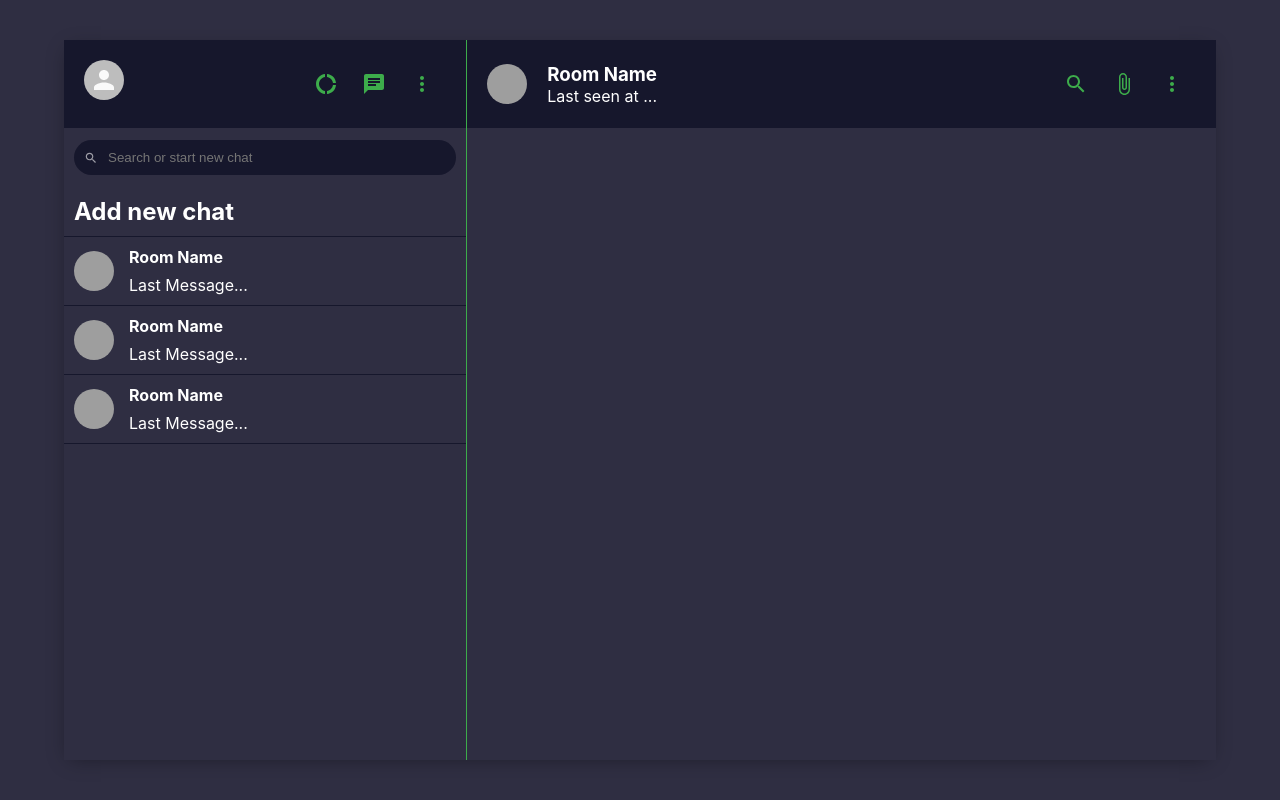
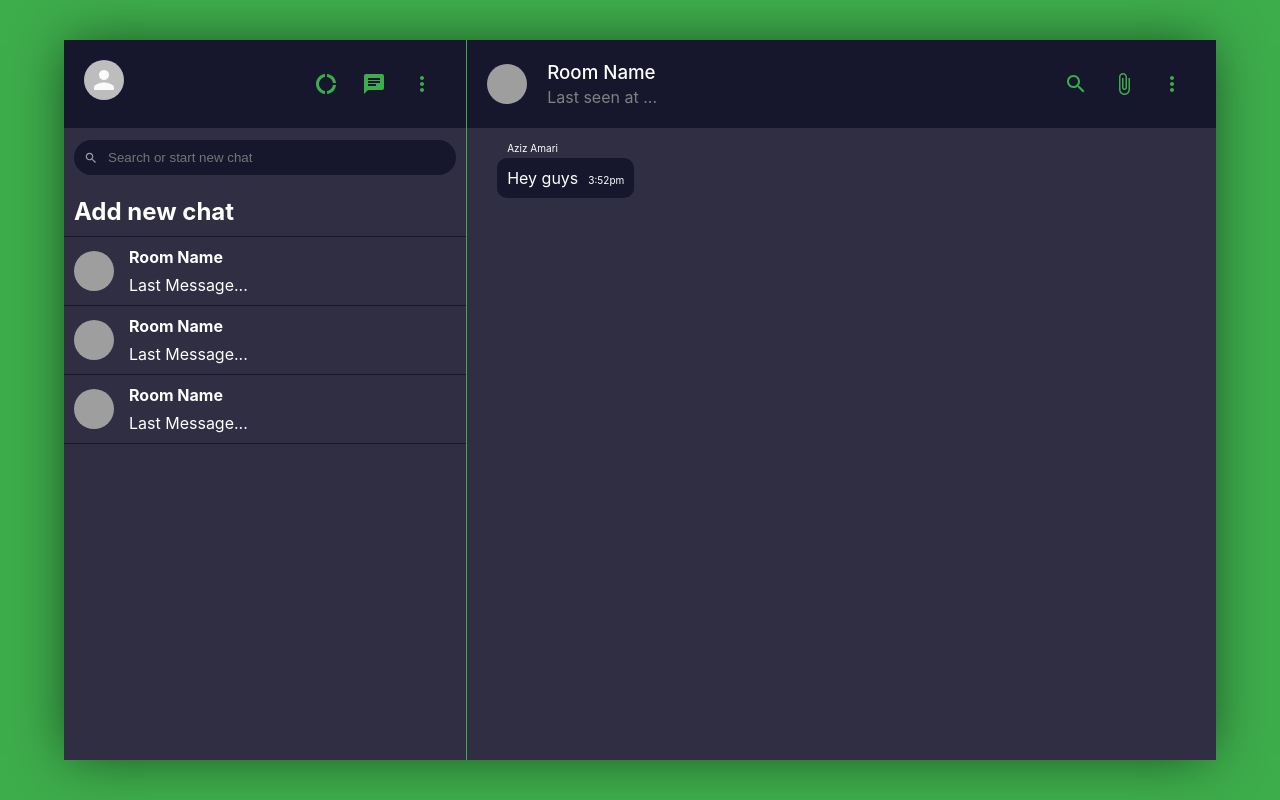
Before and after one commit to azizamari/talk2talk, a React (Create React App) app in the folder client/: page / in a window 1280 px wide. Built offline with nearby package versions, Linux system fonts and the light colour scheme; grey boxes are pictures that could not be loaded.

Commit message:
Create chat bubbles

```diff
--- a/client/src/App.css
+++ b/client/src/App.css
@@ -1,7 +1,7 @@
 .app{
     display:grid;
     place-items: center;
-    background:#2F2E42;
+    background:#3DAC4B;
     height:100vh;
     color:white;
 }
@@ -11,7 +11,7 @@
     background-color:#16172C;
     height: 90vh;
     width:90vw;
-    box-shadow: -1px 4px 20px -6px rgba(0, 0, 0, 0.4);
+    box-shadow: -1px 0px 50px -6px rgba(0, 0, 0, 0.6);
 }
 .icon__white{
     color:#9E9EA7;
--- a/client/src/Chat.css
+++ b/client/src/Chat.css
@@ -1,5 +1,7 @@
 .chat{
     flex:0.65;
+    display:flex;
+    flex-direction:column;
     background-color:#2F2E42;
 }
 
@@ -8,9 +10,50 @@
     display:flex;
     padding:20px;
     align-items:center;
-    /*   */
+    /* border-bottom: 1px solid #3DAC4B; */
 }
+
 .chat__headerInfo{
     flex:1;
     padding-left: 20px;
 }
+
+.chat__headerInfo > h3{
+    margin-bottom: 3px;
+    font-weight:500;
+}
+
+.chat__headerInfo> p{
+    color: gray;
+}
+
+.chat__headerRight{
+    display:flex;
+    justify-content:space-between;
+    min-width: 100px;
+}
+
+.chat__body{
+    flex:1;
+    padding:30px;
+    overflow: auto;
+}
+.chat__message{
+    position:relative;
+    font-size:16px;
+    padding:10px;
+    background-color: #16172C;
+    color:#fff;
+    border-radius: 10px;
+    width:fit-content;
+    margin-bottom:15px;
+}
+.chat__name{
+    position: absolute;
+    top:-16px;
+    font-size:x-small;
+}
+.chat__timestamp{
+    margin-left: 10px;
+    font-size:x-small;
+}
--- a/client/src/Chat.js
+++ b/client/src/Chat.js
@@ -33,7 +33,11 @@ function Chat() {
                 </div>
             </div>
             <div className="chat__body">
-
+                <div className="chat__message">
+                    <span className="chat__name">Aziz Amari</span>
+                    Hey guys
+                    <span className="chat__timestamp">3:52pm</span>
+                </div>
             </div>
             <div className="chat__footer">
 
```
